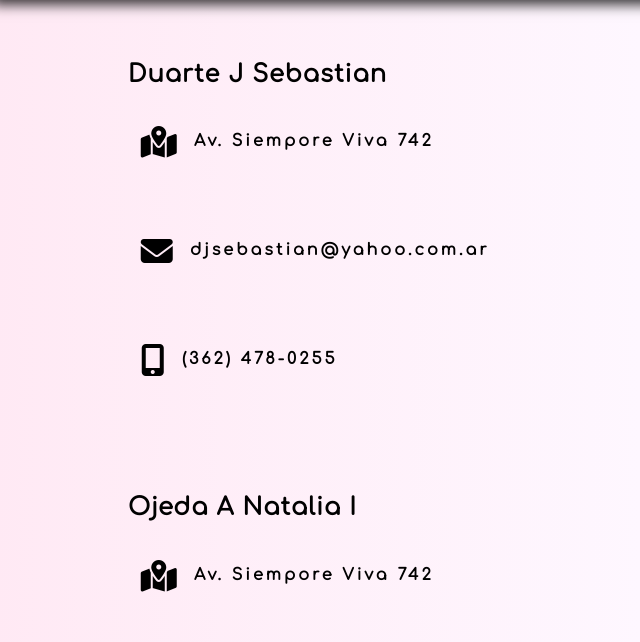
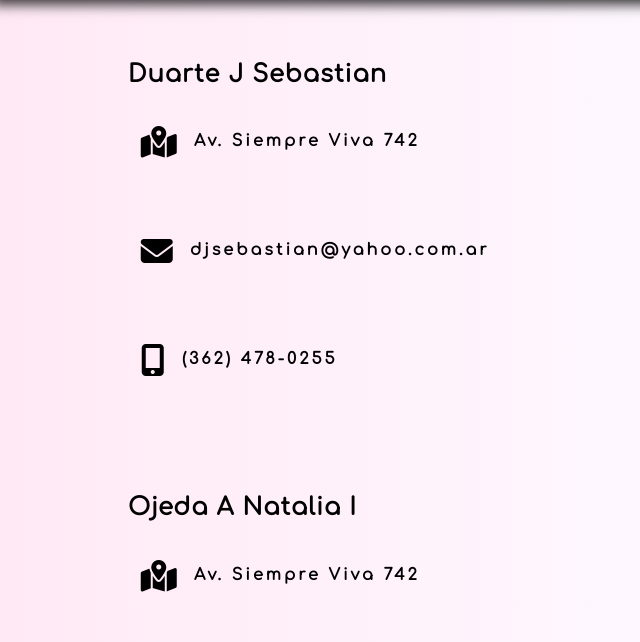
Before and after one commit to sebasjd/Natinel-Pasteleria, a plain HTML site: page index.html in a window 1280 px wide. Shown: the part 3206-3848 px from the top of the page, 0-640 px from the left. Drawn offline with Linux system fonts and the light colour scheme; a web font is replaced by a local one.

Commit message:
Corrección de timpeo

```diff
--- a/index.html
+++ b/index.html
@@ -125,7 +125,7 @@
             <div class="col1">
                 <ul>
                     <h2 href="">Duarte J Sebastian</h3>
-                        <p href=""><i class="fa-solid fa-map-location-dot"></i> Av. Siempore Viva 742</p>
+                        <p href=""><i class="fa-solid fa-map-location-dot"></i> Av. Siempre Viva 742</p>
                         <p href=""><i class="fa-solid fa-envelope"></i> djsebastian@yahoo.com.ar</p>
                         <p href=""><i class="fa-solid fa-mobile-screen-button"></i> (362) 478-0255</p>
                 </ul>
@@ -133,7 +133,7 @@
             <div class="col2">
                 <ul>
                     <h2 href="">Ojeda A Natalia I</h2>
-                    <p href=""><i class="fa-solid fa-map-location-dot"></i> Av. Siempore Viva 742</p>
+                    <p href=""><i class="fa-solid fa-map-location-dot"></i> Av. Siempre Viva 742</p>
                     <p href=""><i class="fa-solid fa-envelope"></i> oanataliai@yahoo.com.ar</p>
                     <p href=""><i class="fa-solid fa-mobile-screen-button"></i> (362) 483-3265</p>
                 </ul>
```
